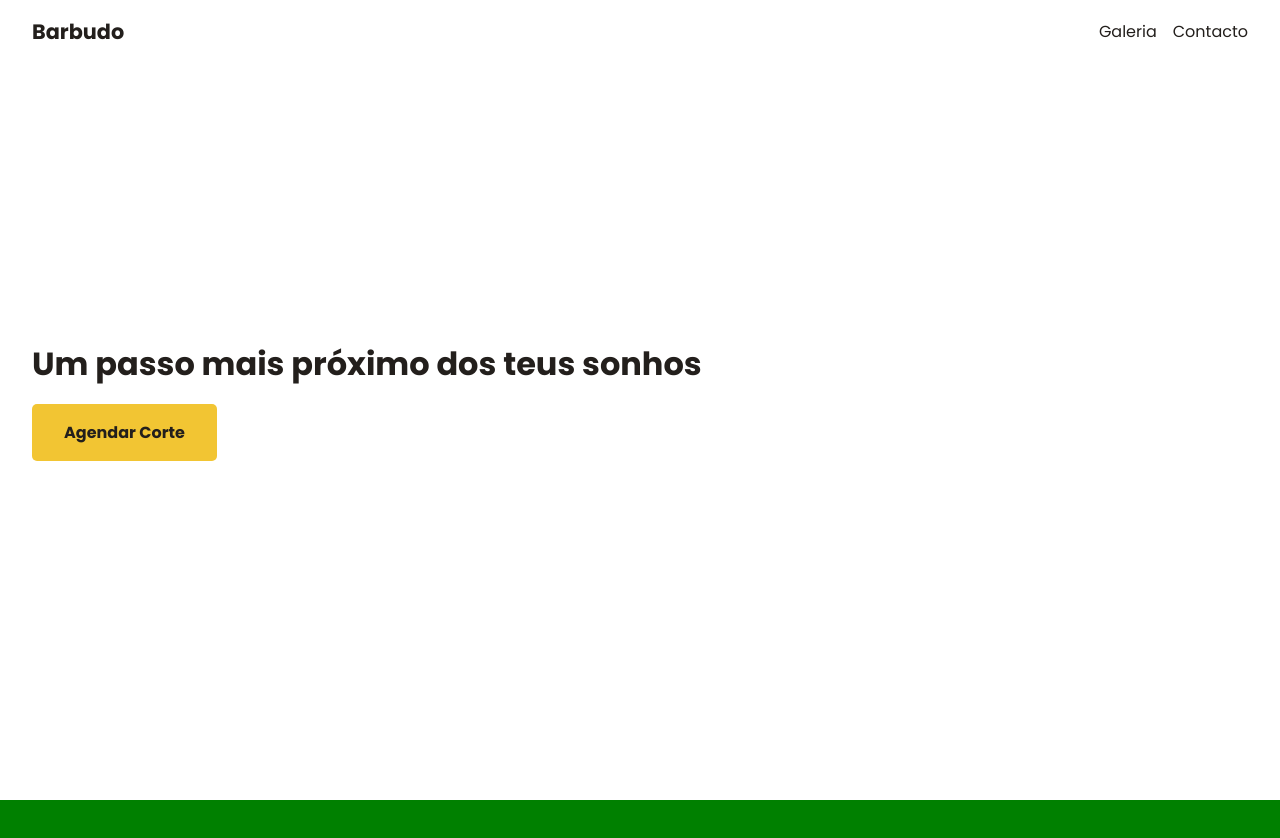
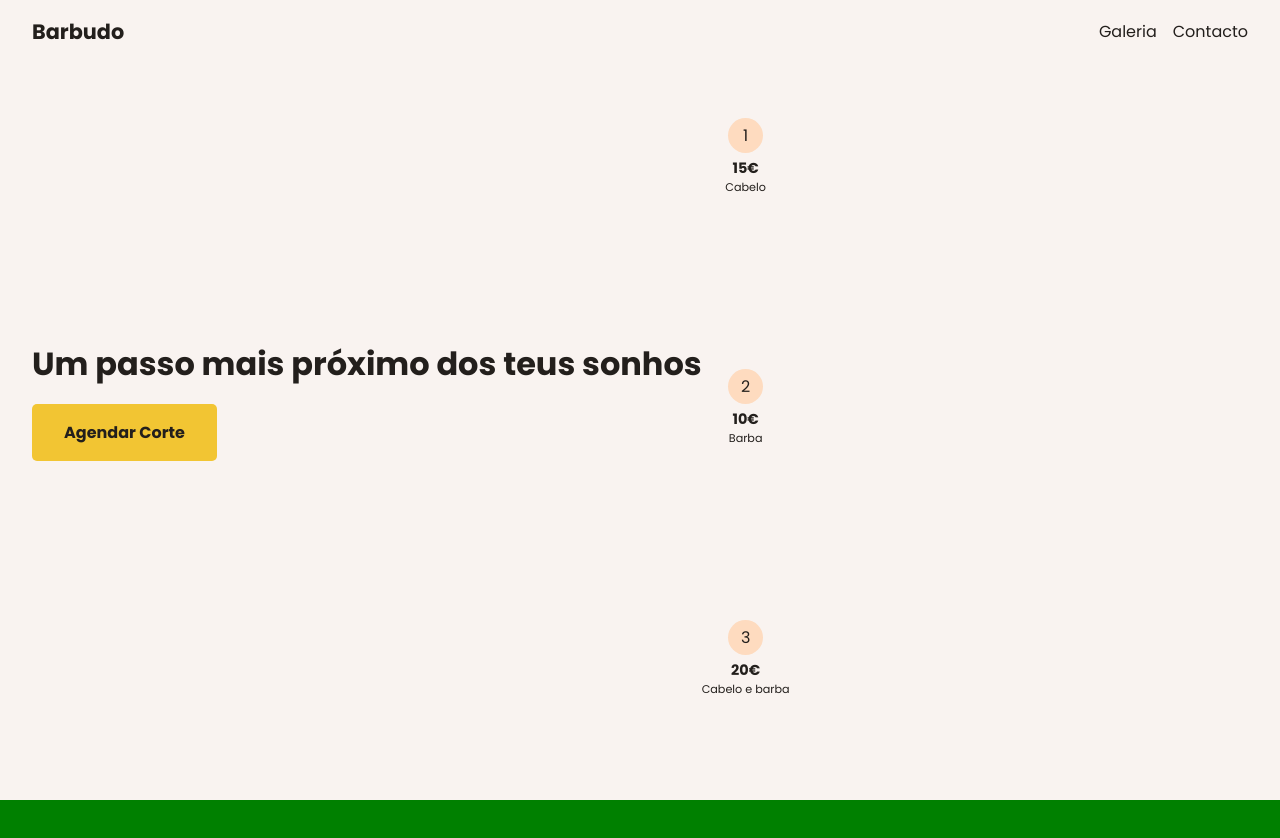
Before and after one commit to MiguelAOCosta/barber, a React (Create React App) app: page / in a window 1280 px wide. Shown: the top 838 px of the page. Built offline with nearby package versions, Linux system fonts and the light colour scheme.

Commit message:
Second Atualization

```diff
--- a/src/Components/Hero/Hero.jsx
+++ b/src/Components/Hero/Hero.jsx
@@ -1,5 +1,15 @@
 import React from "react";
-import { HeroContainer, FirstSection, HeroTitle, HeroBtn } from "./HeroStyles";
+import {
+  HeroContainer,
+  FirstSection,
+  HeroTitle,
+  HeroBtn,
+  SecondSectio,
+  InfoCut,
+  CutImg,
+  CutPrice,
+  CutType,
+} from "./HeroStyles";
 
 const Hero = () => {
   return (
@@ -8,6 +18,23 @@ const Hero = () => {
         <HeroTitle>Um passo mais próximo dos teus sonhos</HeroTitle>
         <HeroBtn>Agendar Corte</HeroBtn>
       </FirstSection>
+      <SecondSectio>
+        <InfoCut>
+          <CutImg>1</CutImg>
+          <CutPrice>15€</CutPrice>
+          <CutType>Cabelo</CutType>
+        </InfoCut>
+        <InfoCut>
+          <CutImg>2</CutImg>
+          <CutPrice>10€</CutPrice>
+          <CutType>Barba</CutType>
+        </InfoCut>
+        <InfoCut>
+          <CutImg>3</CutImg>
+          <CutPrice>20€</CutPrice>
+          <CutType>Cabelo e barba</CutType>
+        </InfoCut>
+      </SecondSectio>
     </HeroContainer>
   );
 };
--- a/src/Components/Hero/HeroStyles.js
+++ b/src/Components/Hero/HeroStyles.js
@@ -4,13 +4,12 @@ export const HeroContainer = styled.div`
   width: 100%;
   height: 100vh;
   padding: 1rem 2rem;
-  background-color: #fff;
+  background-color: #f9f3f0;
   display: flex;
   align-items: center;
 `;
 
 export const FirstSection = styled.div`
-  width: 100%;
   display: flex;
   flex-direction: column;
 `;
@@ -28,3 +27,38 @@ export const HeroBtn = styled.div`
   font-weight: 700;
   background-color: #f2c533;
 `;
+
+export const SecondSectio = styled.div`
+  height: 100%;
+  display: flex;
+  flex-direction: column;
+  justify-content: space-around;
+  padding-top: 1rem;
+`;
+
+export const InfoCut = styled.div`
+  display: flex;
+  flex-direction: column;
+  align-items: center;
+`;
+
+export const CutImg = styled.div`
+  width: 35px;
+  height: 35px;
+  border-radius: 50%;
+  background-color: #fedbbf;
+  display: flex;
+  justify-content: center;
+  align-items: center;
+`;
+
+export const CutPrice = styled.p`
+  font-weight: 700;
+  font-size: 0.9rem;
+  margin-top: 0.3rem;
+`;
+
+export const CutType = styled.p`
+  text-align: center;
+  font-size: 0.7rem;
+`;
--- a/src/Components/Navigation/NavBarStyles.js
+++ b/src/Components/Navigation/NavBarStyles.js
@@ -2,7 +2,7 @@ import styled from "styled-components";
 
 export const NavbarContainer = styled.nav`
   width: 100%;
-  background-color: #fff;
+  background-color: #f9f3f0;
   padding: 1rem 2rem;
   position: fixed;
 `;
@@ -10,7 +10,7 @@ export const NavbarContainer = styled.nav`
 export const NavbarContent = styled.div`
   width: 100%;
   height: 100%;
-  background-color: #fff;
+  background-color: #f9f3f0;
   display: flex;
   justify-content: space-between;
   align-items: center;
```
